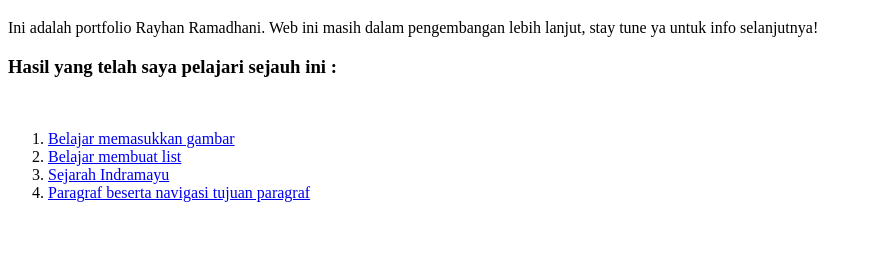
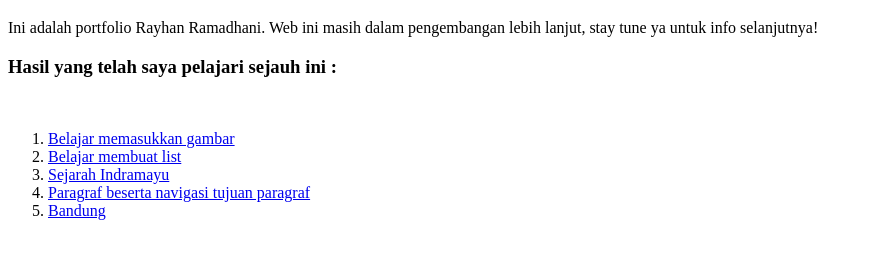
Before and after one commit to RayhanRamadhani/RayhanRamadhani, a plain HTML site: page index.html in a window 1280 px wide. Shown: the part 453-712 px from the top of the page, without its empty margins (0-872 px from the left). Drawn offline with Linux system fonts and the light colour scheme.

Commit message:
Update index.html

```diff
--- a/index.html
+++ b/index.html
@@ -17,5 +17,6 @@
     <li><a href="/belajarlist/list.html">Belajar membuat list</a></li>
     <li><a href="/indramayu/indramayu.html">Sejarah Indramayu</a></li>
     <li><a href="/loremipsum/loremipsum.html">Paragraf beserta navigasi tujuan paragraf</a></li>
+    <li><a href="/bandung/bandung.html">Bandung</li>
   </ol>
 </body>
```
